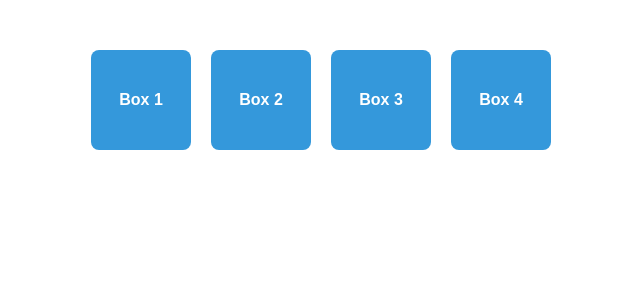
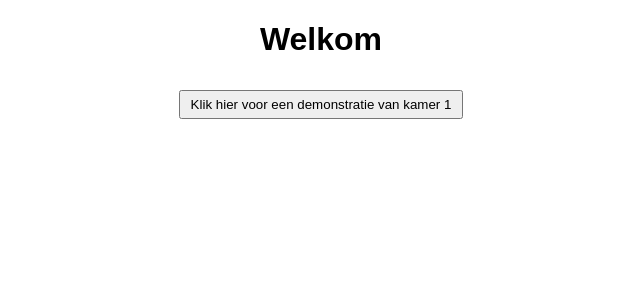
Before and after one commit to silverkelt/p4_escape_room, a PHP site: page / in a window 1280 px wide. Shown: the top 300 px of the page, without its empty margins (319-959 px from the left). Run offline with PHP 8.4, Linux system fonts and the light colour scheme; data comes from the database, SQL or seed files in the repository.

Commit message:
opzet code

```diff
--- a/index.php
+++ b/index.php
@@ -1,15 +1,3 @@
-<?php
-require_once('dbcon.php');
-
-try {
-  // Haal 4 willekeurige vragen op
-  $stmt = $db_connection->query("SELECT * FROM questions_room_one ORDER BY RAND() LIMIT 4");
-  $questions = $stmt->fetchAll(PDO::FETCH_ASSOC);
-} catch (PDOException $e) {
-  die("Databasefout: " . $e->getMessage());
-}
-?>
-
 <!DOCTYPE html>
 <html lang="en">
 
@@ -22,29 +10,9 @@ try {
 
 <body>
 
-  <div class="container">
-    <?php foreach ($questions as $index => $question) : ?>
-    <div class="box" onclick="openModal(<?php echo $index; ?>)" data-index="<?php echo $index; ?>"
-      data-question="<?php echo htmlspecialchars($question['question']); ?>"
-      data-answer="<?php echo htmlspecialchars($question['answer']); ?>">
-      Box <?php echo $index + 1; ?>
-    </div>
-    <?php endforeach; ?>
-  </div>
+  <h1>Welkom</h1>
 
-  <section class="overlay" id="overlay" onclick="closeModal()"></section>
-
-  <section class="modal" id="modal">
-    <h2>Escape Room Vraag</h2>
-    <p id="question"></p>
-    <input type="text" id="answer" placeholder="Typ je antwoord">
-    <button onclick="checkAnswer()">Verzenden</button>
-    <p id="feedback"></p>
-  </section>
-
-
-
-  <script src="app.js"></script>
+  <button><a href="room_1.php">Klik hier voor een demonstratie van kamer 1</a></button>
 
 </body>
 
--- a/style.css
+++ b/style.css
@@ -1,6 +1,11 @@
 body {
   font-family: Arial, sans-serif;
   text-align: center;
+}
+
+a {
+  color: black;
+  text-decoration: none;
 }
 
 .container {
```
Also changed, not shown: room_1.php (added, +51 -0 lines), admin/hint_pagina.php (added), admin/team_pagina.php (added), admin/vragen_pagina.php (added).
